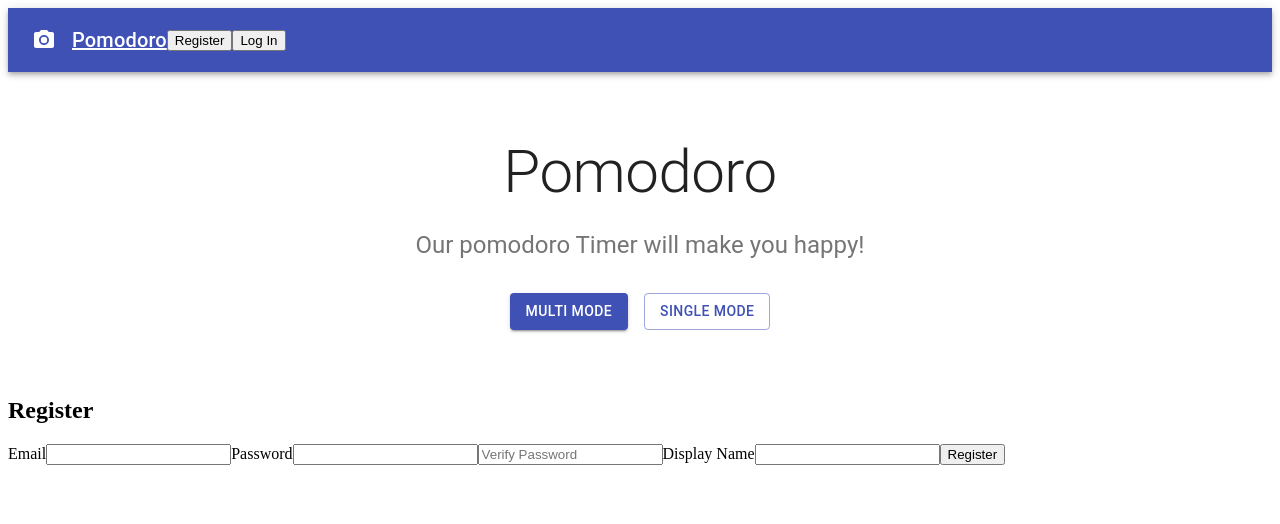
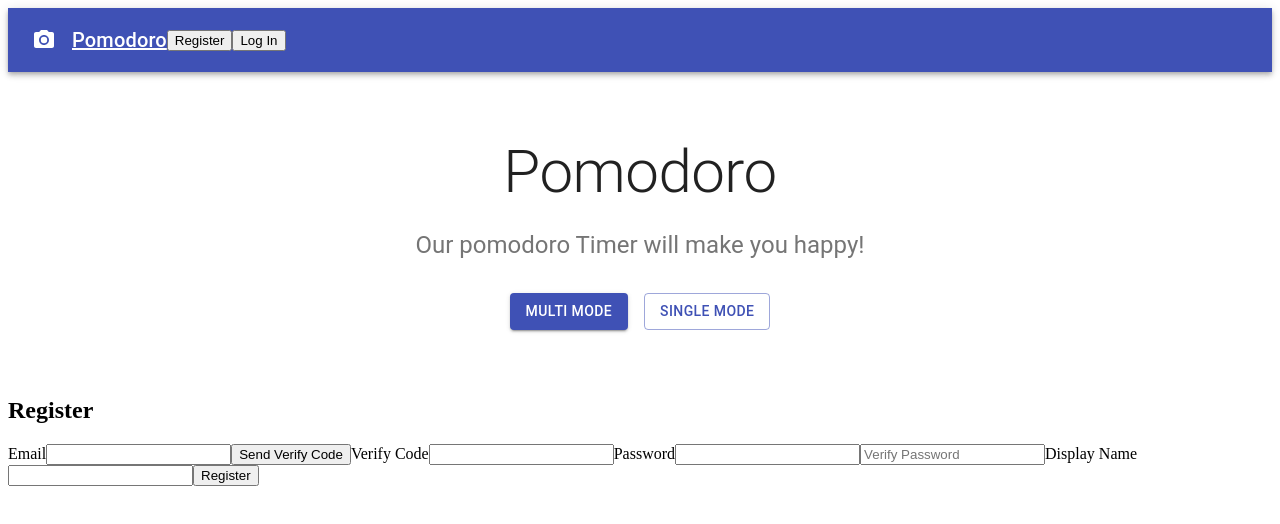
Before and after one commit to lsh3163/Tomato, a React (Create React App) app in the folder client/: page /register in a window 1280 px wide. Shown: the top 524 px of the page. Built offline with nearby package versions, Linux system fonts and the light colour scheme; no server answers.

Commit message:
Edit README.md

```diff
--- a/client/src/Routes/Register/RegisterPresenter.js
+++ b/client/src/Routes/Register/RegisterPresenter.js
@@ -49,6 +49,11 @@ export default function RegisterPresenter() {
                     type="email"
                     onChange={e => setEmail(e.target.value)}
                 />
+                <input type="submit" value="Send Verify Code" />
+                <label>Verify Code</label>
+                <input
+                    type="text"
+                />
                 <label>Password</label>
                 <input
                     type="password"
--- a/client/src/script/Conference.js
+++ b/client/src/script/Conference.js
@@ -108,21 +108,17 @@ const initConference = () => {
       })
       remon.close()
     }
-    else { // 방에 참여하고 있지 않을 때
+    else {
       isConnected = true;
-      document.querySelector('#enterBtn').innerHTML = "leave"; // 들어왔으니까 Leave로 변경
-      remon = new Remon({ config, listener }); // create Remon object with config object and listener object.
-      await remon.createRoom("remn") // Create a conference call room with a room id.
-      let participants = await remon.fetchRooms("remn"); // 방의 참여자 목록 조희, 참여자 목록을 담은 배열을 리턴함
-      // console.log(participants, "------------------");
+      document.querySelector('#enterBtn').innerHTML = "leave";
+      remon = new Remon({ config, listener });
+      await remon.createRoom("remn")
+      let participants = await remon.fetchRooms("remn");
       participants.forEach(async function(participant){
         if(!remonRoom[participant.id]){
           remonRoom[participant.id] = true;
-          let newVideo = document.createElement('video'); // 내가 참여하면 다른 사람의 비디오를 생성하고 재생.
-          // console.log(participant.id)
-          // console.log("What is videoAttrs's id ??", videoAttrs.id);
+          let newVideo = document.createElement('video');
           videoAttrs.id =  participant.id.replace(":","-");
-          // console.log("What is videoAttrs's id ??", videoAttrs.id);
           Object.keys(videoAttrs).forEach(key => newVideo.setAttribute(key, videoAttrs[key]))
           config.view.remote = `#${newVideo.id}`
           newVideo.remon = new Remon({ config })
--- a/package.json
+++ b/package.json
@@ -10,12 +10,15 @@
     "dotenv": "^8.2.0",
     "express": "^4.17.1",
     "jsonwebtoken": "^8.5.1",
+    "kill-port": "^1.6.1",
+    "killport": "^1.0.1",
     "mongoose": "^5.9.28"
   },
   "devDependencies": {
     "nodemon": "^2.0.4"
   },
   "scripts": {
+    "client-install": "npm install --prefix client",
     "start": "node server.js",
     "server": "nodemon server.js",
     "client": "cd client && npm start",
```
Also changed, not shown: client/src/script/Report.js (+0 -8 lines), 2 other files (tests, documents, lock files or other folders).
